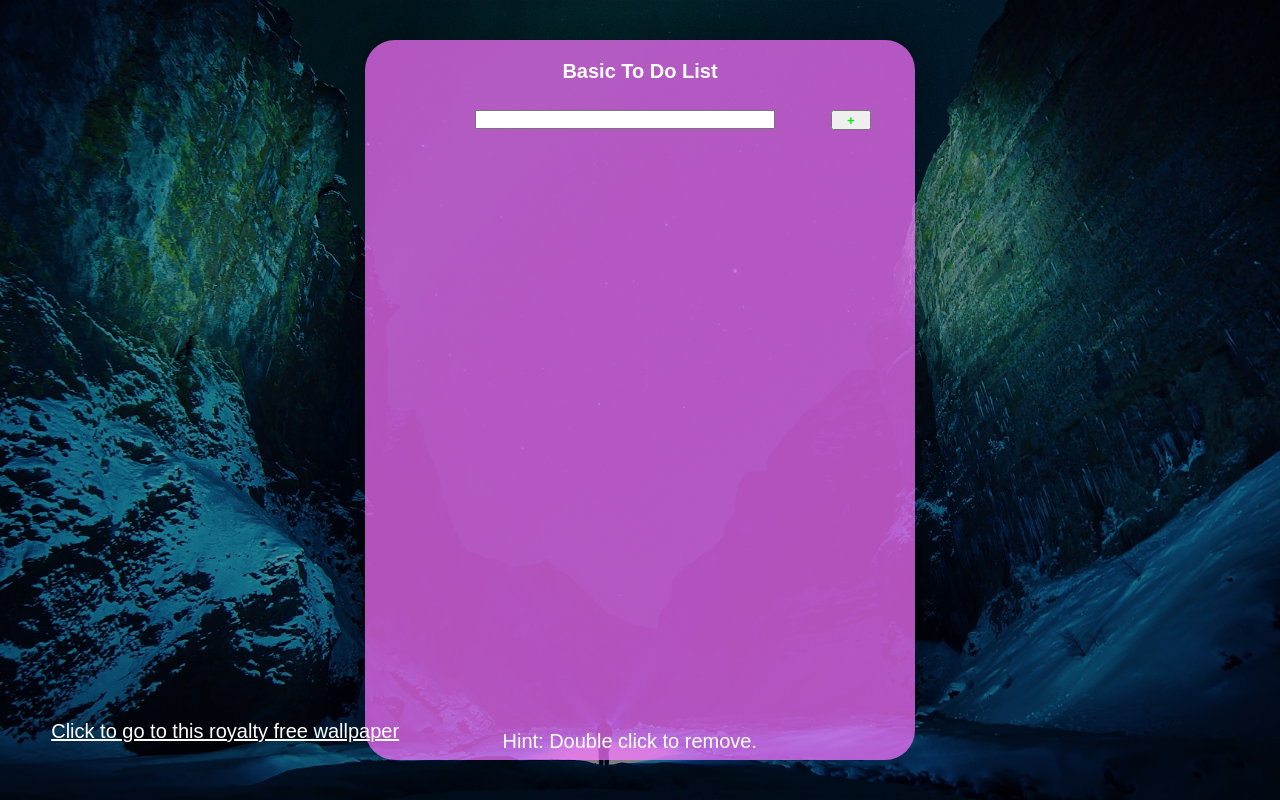
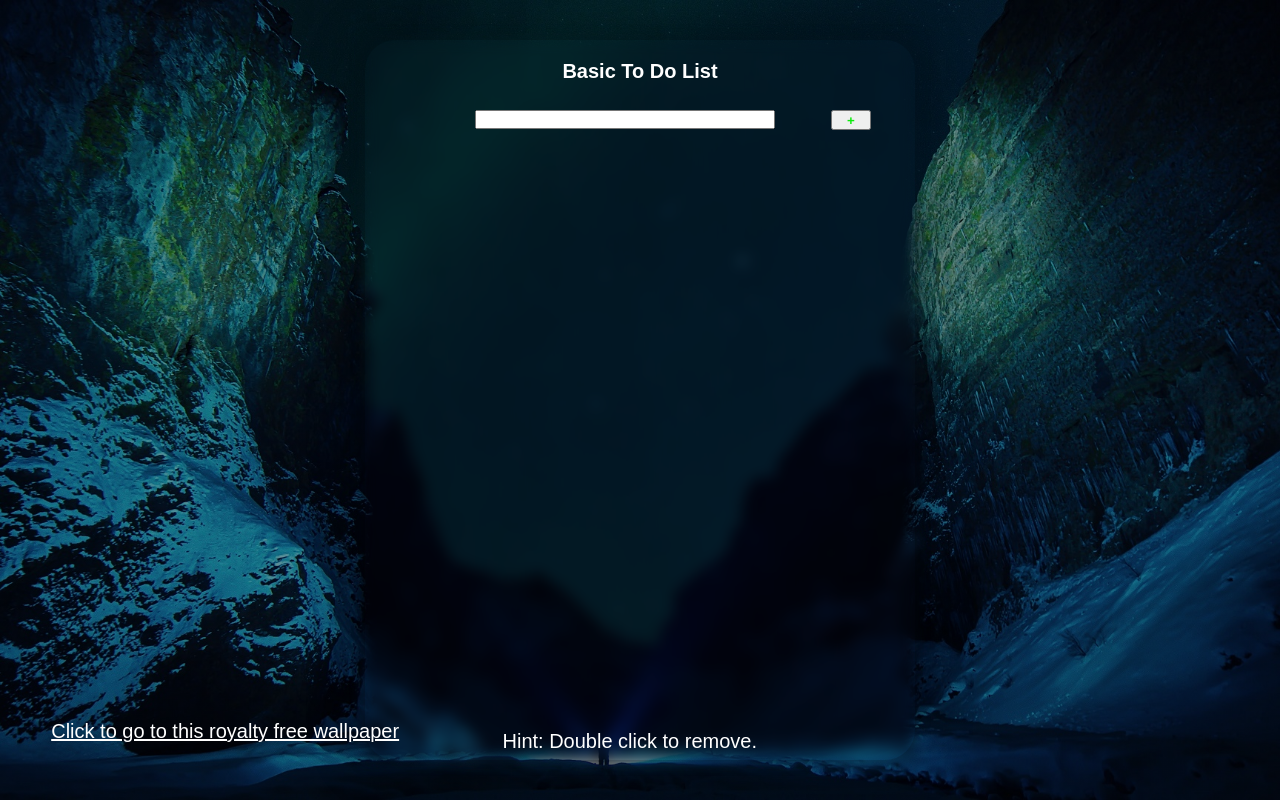
Before and after one commit to Solemensis/to-do-list, a plain HTML site: page index.html in a window 1280 px wide. Drawn offline with Linux system fonts and the light colour scheme.

Commit message:
theme update

```diff
--- a/index.html
+++ b/index.html
@@ -9,6 +9,7 @@
   </head>
   <body>
     <div class="bg">
+      <div class="blurBehind"></div>
       <div class="container">
         <h1>Basic To Do List</h1>
         <input class="textInput" type="text" />
--- a/script.js
+++ b/script.js
@@ -11,6 +11,7 @@ addButton.addEventListener("click", function () {
   let toDo = document.createElement("li");
 
   //let textInput.value be our new list item's textContent
+  toDo.style.width = "10px";
   toDo.textContent = textInput.value;
 
   //if statement for just not to create empty list items
@@ -26,7 +27,7 @@ addButton.addEventListener("click", function () {
   toDo.addEventListener("click", function () {
     this.style.textDecoration = "line-through";
     this.style.textDecorationThickness = "2px";
-    this.style.textDecorationColor = "black";
+    this.style.textDecorationColor = "rgb(243, 12, 12)";
 
     //remove list item click event setup
     toDo.addEventListener("click", function () {
--- a/style.css
+++ b/style.css
@@ -29,7 +29,7 @@ a:visited {
 }
 
 .container {
-  background-color: rgba(248, 113, 255, 0.723);
+  /* background-color: rgba(244, 32, 255, 0.414); */
   border-radius: 3rem;
   width: 55rem;
 
@@ -38,7 +38,7 @@ a:visited {
   top: 50%;
   left: 50%;
   transform: translate(-50%, -50%);
-  box-shadow: 0 0 25px 15px rgba(0, 0, 0, 0.178);
+  box-shadow: 0 0 35px 25px rgba(0, 0, 0, 0.178);
 }
 
 .textInput {
@@ -82,7 +82,7 @@ h1 {
 
 .toDos li:hover {
   text-decoration-line: line-through;
-  text-decoration-color: black;
+  text-decoration-color: rgb(243, 12, 12);
 }
 
 .container p {
@@ -93,3 +93,17 @@ h1 {
   user-select: none;
   color: white;
 }
+
+.blurBehind {
+  filter: blur(7px);
+  background-image: linear-gradient(rgba(0, 0, 0, 0.4), rgba(0, 0, 0, 0.4)),
+    url(background.jpg);
+  width: 55rem;
+  background-size: 153rem;
+  background-position: 50%;
+  height: 90%;
+  position: absolute;
+  top: 50%;
+  left: 50%;
+  transform: translate(-50%, -50%);
+}
```
